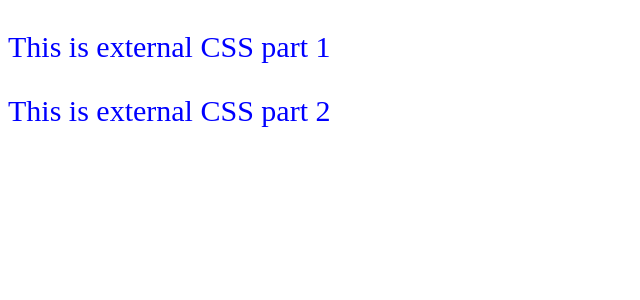
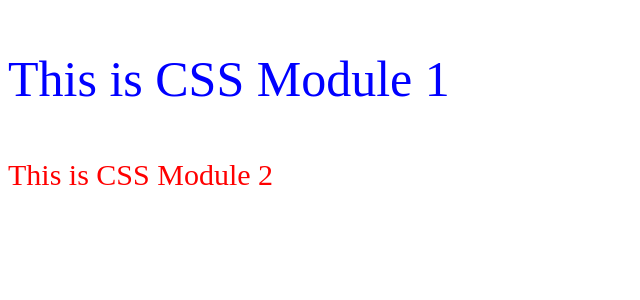
Before and after one commit to pahadirostik1/React_Learning, a React (Vite) app: page / in a window 1280 px wide. Shown: the top 300 px of the page, without its empty margins (0-640 px from the left). Built offline with nearby package versions, Linux system fonts and the light colour scheme.

Commit message:
Adding CSS Module in react

```diff
--- a/src/App.jsx
+++ b/src/App.jsx
@@ -1,6 +1,8 @@
 import CounterApp from "./components/CounterApp";
 import LearnComponent from "./components/LearnComponent"
 import LearnConditionalRender from "./components/LearnConditionalRender";
+import LearnCSSModule1 from "./components/LearnCSSModule1";
+import LearnCSSModule2 from "./components/LearnCSSModule2";
 import LearnCustomHook from "./components/LearnCustomHook";
 import LearnEvent from "./components/LearnEvent";
 import LearnExternalCSS1 from "./components/LearnExternalCSS1";
@@ -39,8 +41,10 @@ function App() {
      {/* <LearnConditionalRender/> */}
     {/* <LearnMap/> */}
     {/* <LearnInlineCSS/> */}
-    <LearnExternalCSS1/>
-    <LearnExternalCSS2/>
+    {/* <LearnExternalCSS1/>
+    <LearnExternalCSS2/> */}
+    <LearnCSSModule1/>
+      <LearnCSSModule2/>
     </>
   )
 }
--- /dev/null
+++ b/src/CSS/LearnCSSModule1.module.css
@@ -0,0 +1,7 @@
+.txt_size{
+    font-size: 50px;
+    color: blue;
+}
+.txt_color{
+    color:red;
+}
--- /dev/null
+++ b/src/CSS/LearnCSSModule2.module.css
@@ -0,0 +1,7 @@
+.txt_size{
+    font-size: 30px;
+    color: red;
+}
+.txt_color{
+    color:blue;
+}
--- a/src/components/LearnCSSModule1.jsx
+++ b/src/components/LearnCSSModule1.jsx
@@ -0,0 +1,12 @@
+
+import Styles from "../CSS/LearnCSSModule1.module.css"
+const LearnCSSModule1 = () => {
+  return (
+    <>
+      <p className={`${Styles.txt_size}`}>This is CSS Module 1</p>
+
+    </>
+  )
+}
+
+export default LearnCSSModule1
--- /dev/null
+++ b/src/components/LearnCSSModule2.jsx
@@ -0,0 +1,11 @@
+import Styles from "../CSS/LearnCSSModule2.module.css"
+
+const LearnCSSModule2 = () => {
+    return (
+      <>
+        <p className={`${Styles.txt_size}`} >This is CSS Module 2</p>
+      </>
+    )
+  }
+
+  export default LearnCSSModule2
```
